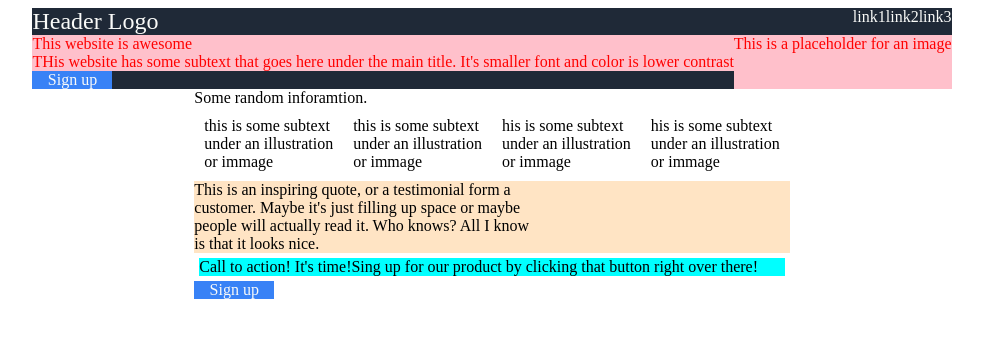
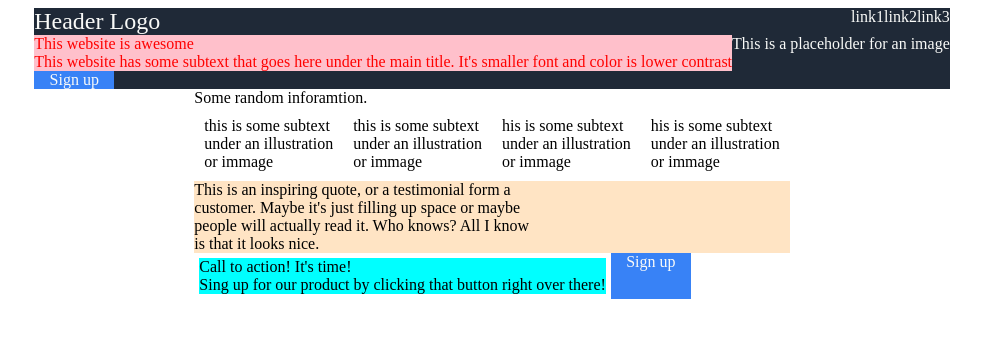
Before and after one commit to Wotan117/Odin-Landing-Page, a plain HTML site: page FLex test.html in a window 1280 px wide. Shown: the whole page, without its empty margins (148-1131 px from the left). Drawn offline with Linux system fonts and the light colour scheme.

Commit message:
did not have much time to do much, jsut fixed an alligmment issue. Have to check how i best center the text inside a flexbox model

```diff
--- a/FLex test.html
+++ b/FLex test.html
@@ -21,11 +21,11 @@
                 <div class="top-quater-bottom">
                     <div class="top-quater-bottom-text">
                         <div class="zero">This website is awesome</div>
-                        <div class="zero">THis website has some subtext that goes here under the main title. It's smaller font and color is lower contrast</div>
+                        <div class="zero">This website has some subtext that goes here under the main title. It's smaller font and color is lower contrast</div>
                         <div class="signup">Sign up</div>
                     </div>
                     <div class="top-quater-bottom-image">
-                        <div class="zero">This is a placeholder for an image</div>
+                        <div class="top-quater-image">This is a placeholder for an image</div>
                     </div>
                 </div>
             </div>
--- a/styles.css
+++ b/styles.css
@@ -42,6 +42,14 @@
 .top-quater-bottom-image {
     display: flex;
     justify-content: center;
+    align-content: center;
+}
+
+.top-quater-image{
+    display: flex;
+    justify-content: center;
+    align-content: center;
+
 }
 
 .second-quater {
@@ -74,9 +82,15 @@
     display: flex
 }
 
+.last-quater-container {
+    display: flex;
+    flex-direction: row;
+}
+
 .last-quater-left{
     display:flex;
     background-color: aqua;
+    flex-direction: column;
     margin: 5px;
 }
 
```
